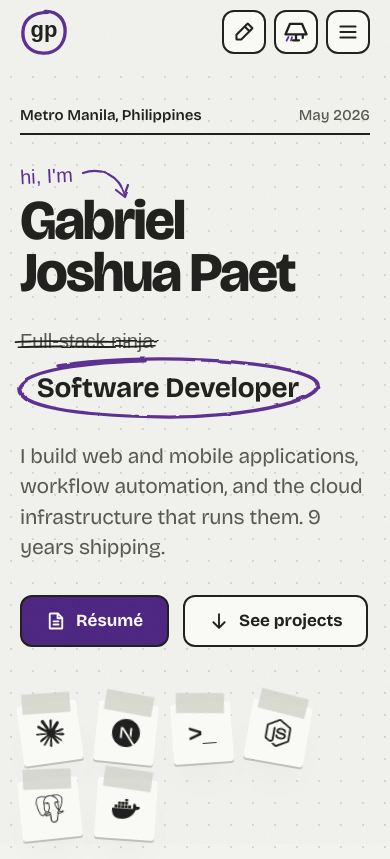
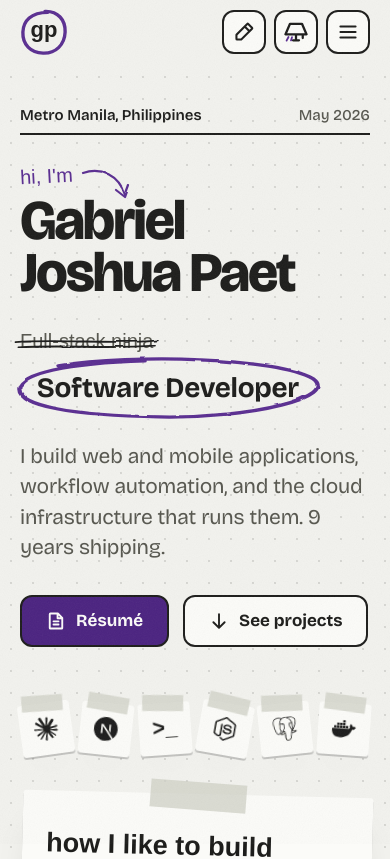
Before and after one commit to gjvpaet/gabpaet-portfolio, a Next.js app: page / in a window 390 px wide. Shown: the top 859 px of the page. Built offline with nearby package versions, Linux system fonts and the light colour scheme; a web font is replaced by a local one.

Commit message:
fix(hero): stickers fit one row on phones

```diff
--- a/components/home/sticker-board.tsx
+++ b/components/home/sticker-board.tsx
@@ -37,8 +37,9 @@ function subscribeFinePointer(onChange: () => void) {
 
 // Spec 5.2 + 6.6. From md the stickers sit around `children` (the napkin
 // card), draggable with a mouse or trackpad and springing home on release.
-// Below md they are a static row above the card. Touch screens and reduced
-// motion get static stickers, so dragging never fights scrolling.
+// Below md they are a static one-line row above the card, each filling a
+// column of at most 60px. Touch screens and reduced motion get static
+// stickers, so dragging never fights scrolling.
 export function StickerBoard({ tools, children }: { tools: string; children: ReactNode }) {
   const boundsRef = useRef<HTMLDivElement>(null);
   const reduce = useReducedMotion();
@@ -54,7 +55,7 @@ export function StickerBoard({ tools, children }: { tools: string; children: Rea
       {/* Drag bounds: the card plus a margin all round. */}
       <div ref={boundsRef} aria-hidden="true" className="pointer-events-none absolute -inset-14 hidden md:block" />
       <p className="sr-only">{tools}</p>
-      <div className="flex flex-wrap gap-4 md:contents">
+      <div className="grid grid-cols-[repeat(6,minmax(0,3.75rem))] gap-2 md:contents">
         {STICKERS.map((s, i) => (
           <motion.span
             key={s.key}
@@ -83,10 +84,12 @@ export function StickerBoard({ tools, children }: { tools: string; children: Rea
               <BrandIcon
                 icon={s.icon}
                 decorative
-                className="sticker-logo pointer-events-none size-7 md:size-9"
+                className="sticker-logo pointer-events-none size-[46%] md:size-9"
               />
             ) : (
-              <span className="type-hand pointer-events-none text-2xl font-semibold md:text-[1.875rem]">&gt;_</span>
+              <span className="type-hand pointer-events-none text-[clamp(1rem,5.5vw,1.5rem)] font-semibold md:text-[1.875rem]">
+                &gt;_
+              </span>
             )}
           </motion.span>
         ))}
--- a/components/sticker.tsx
+++ b/components/sticker.tsx
@@ -2,12 +2,18 @@ import { Tape } from "@/components/ink/tape";
 import { cn } from "@/lib/cn";
 
 // Spec 6.6: a scrap of paper taped to the page, holding one hand-traced
-// logo. 60px on phones, 80px from md.
+// logo. Below md it fills its column in the hero's one-line row (60px at
+// most); 80px from md.
 export function stickerClasses(className?: string): string {
-  return cn("paper relative grid size-15 place-items-center text-ink md:size-20", className);
+  return cn("paper relative grid aspect-square w-full place-items-center text-ink md:size-20", className);
 }
 
-/** The strip of tape across a sticker's top edge. */
+/** The strip of tape across a sticker's top edge, 80% of its width. */
 export function StickerTape() {
-  return <Tape className="-top-2.5 left-1/2 h-5 w-12 -ml-6 md:w-14 md:-ml-7" style={{ rotate: "4deg" }} />;
+  return (
+    <Tape
+      className="-top-2 left-1/2 -ml-[40%] h-4 w-[80%] sm:-top-2.5 sm:h-5 md:-ml-7 md:w-14"
+      style={{ rotate: "4deg" }}
+    />
+  );
 }
```
